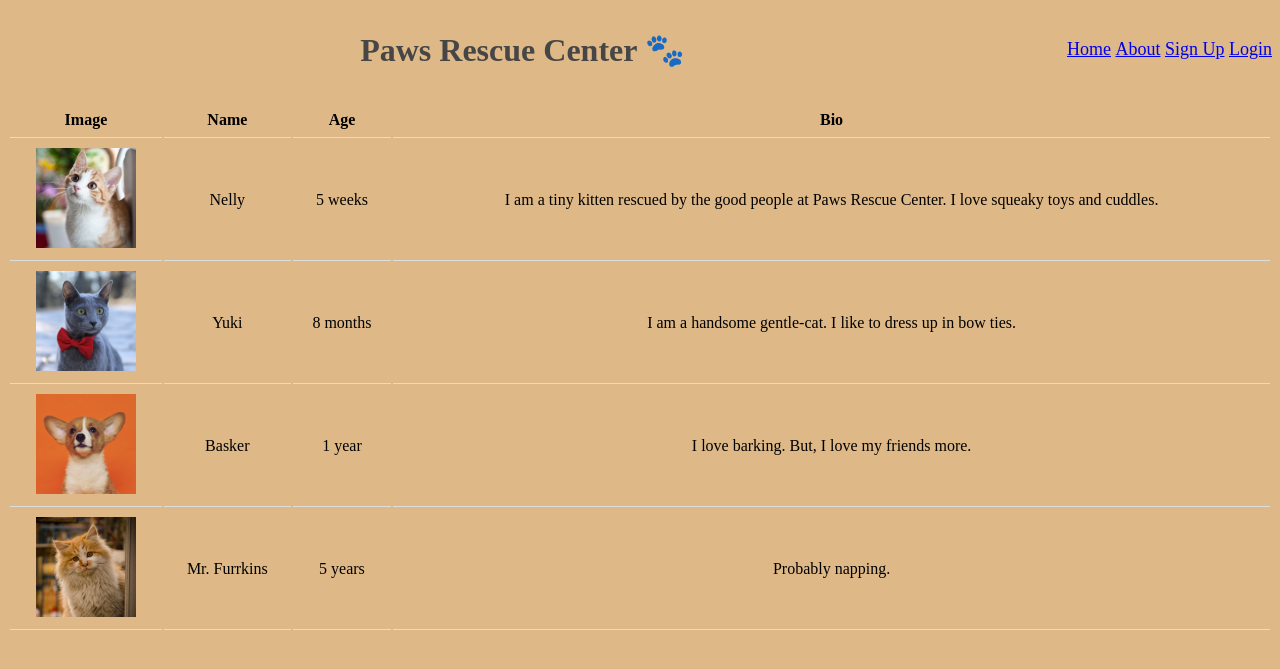
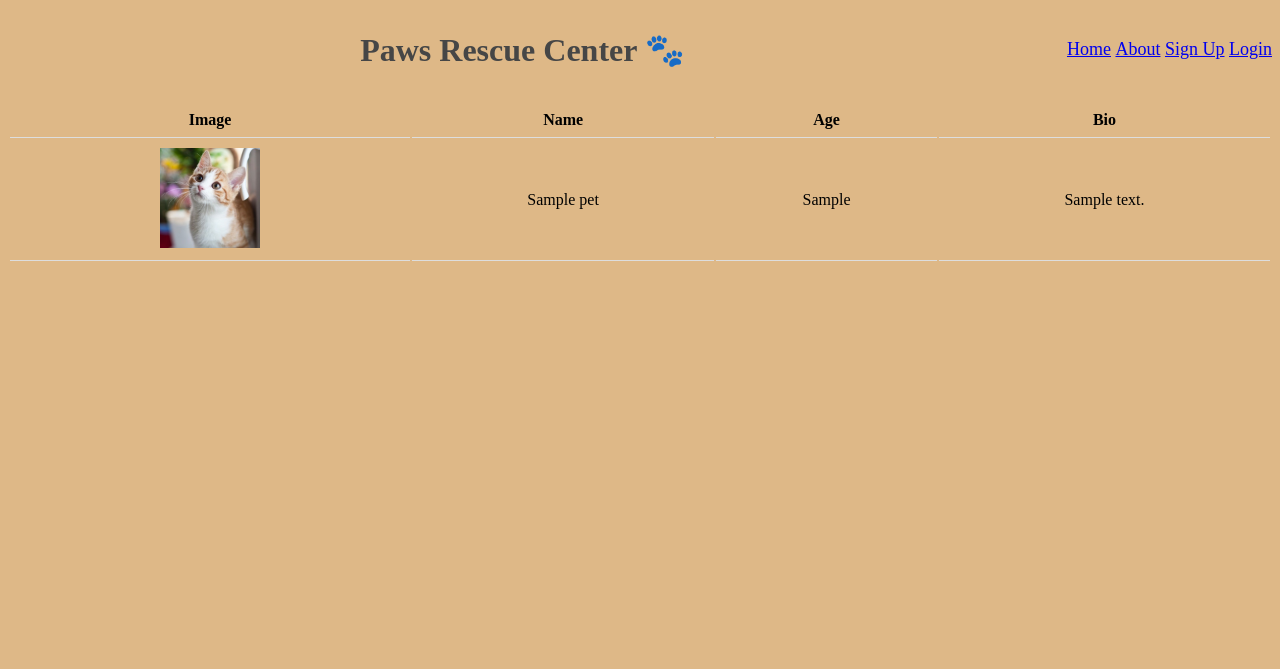
Before and after one commit to mihirchakma/paws-rescue-center, a Flask app: page / in a window 1280 px wide. Shown: the top 669 px of the page. Run offline with Flask 3, Linux system fonts and the light colour scheme; tables that the repository leaves empty hold one stand-in row (values such as "Sample post"); parts of the project's set-up code (start-up, migrations or seed data) failed here and were passed over.

Commit message:
added Retrieving Pets from the Home and Details Pages

```diff
--- a/app/app.py
+++ b/app/app.py
@@ -63,6 +63,7 @@ pets = [
 @app.route("/")
 def homepage():
     """View function for Home Page."""
+    pets = Pet.query.all()
     return render_template("home.html", pets = pets)
 
 
@@ -75,7 +76,8 @@ def about():
 @app.route("/details/<int:pet_id>")
 def pet_details(pet_id):
     """View function for Showing Details of Each Pet."""
-    pet = next((pet for pet in pets if pet['id'] == pet_id), None)
+    # pet = next((pet for pet in pets if pet['id'] == pet_id), None)
+    pet = Pet.query.get(pet_id)
     if pet is None:
         abort(404, description="No Pet was Found with the given ID")
     return render_template("details.html", pet = pet)
--- a/app/templates/home.html
+++ b/app/templates/home.html
@@ -19,13 +19,13 @@
   {% for pet in pets %}
   <tr>
     <td>
-      <a href="{{ url_for('pet_details', pet_id = pet['id']) }}">
-        <img src="{{ url_for('static', filename = pet["id"]|string + ".jpg") }}" height="100">
+      <a href="{{ url_for('pet_details', pet_id = pet.id) }}">
+        <img src="{{ url_for('static', filename = pet.id|string + ".jpg") }}" height="100">
       </a>
     </td>
-    <td>{{ pet["name"] }}</td>
-    <td>{{ pet["age"] }}</td>
-    <td>{{ pet["bio"] }}</td>
+    <td>{{ pet.name }}</td>
+    <td>{{ pet.age }}</td>
+    <td>{{ pet.bio }}</td>
   </tr>
   {% endfor %}
 </table>
```
Also changed, not shown: app/templates/details.html (+4 -4 lines), app/forms.py (line endings or trailing spaces).
